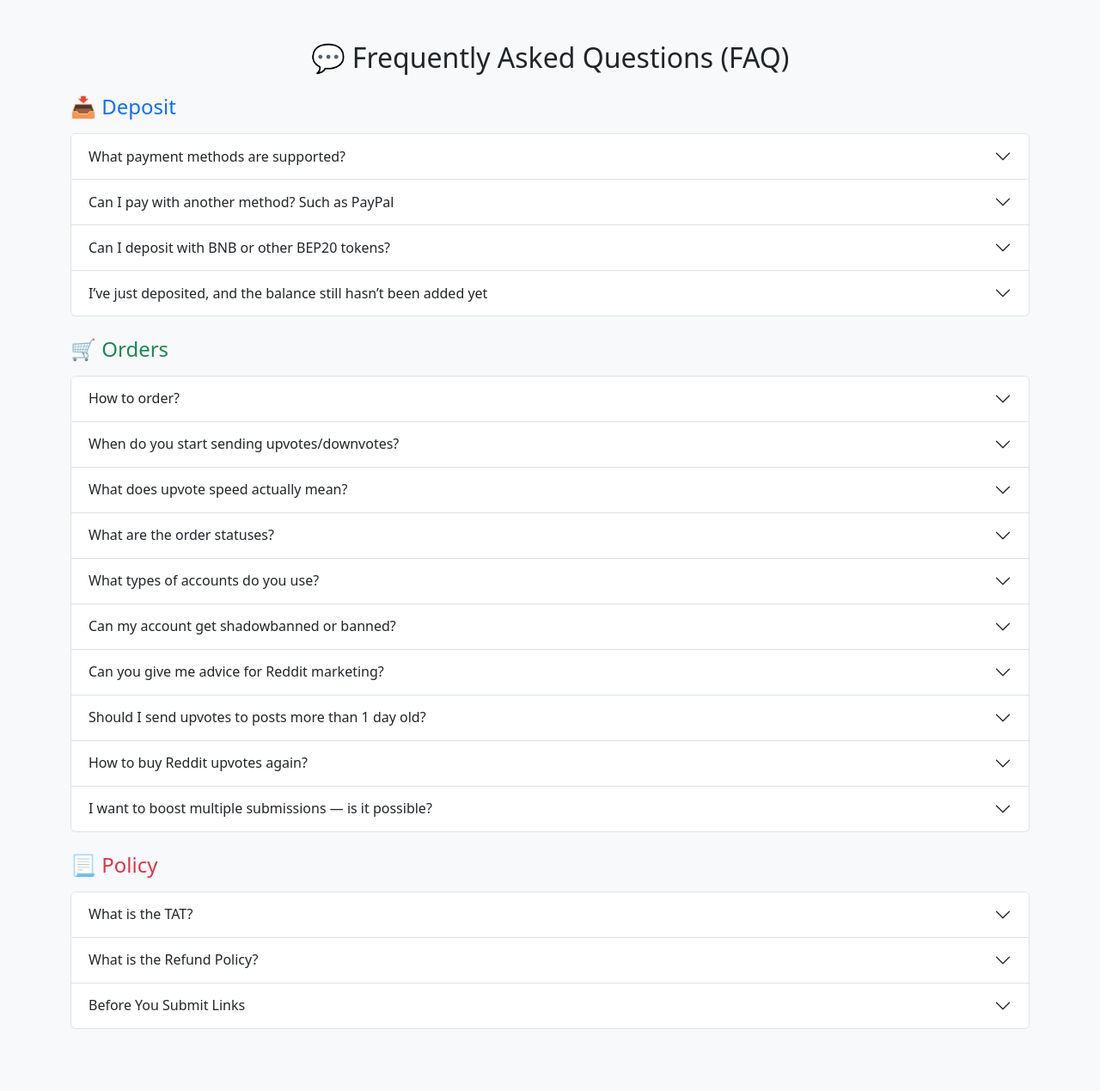
After one commit to Rahul009singla/marketplace-web, a Flask app: page /support/faq in a window 1280 px wide. The commit adds this page. Shown: the whole page at 86% size. Run offline with Flask 3, Linux system fonts and the light colour scheme.

Commit message:
✅ Added support bot, chatbot styling, and updated dashboard buttons

```diff
--- a/app.py
+++ b/app.py
@@ -7,10 +7,31 @@ import string
 import os
 import stripe
 import uuid
+from sentence_transformers import SentenceTransformer
+from sklearn.metrics.pairwise import cosine_similarity
+
+# Load the model only once
+model = SentenceTransformer('all-MiniLM-L6-v2')
+
+# Your FAQ base data (feel free to expand it)
+faq_data = [
+    ("What payment methods are supported?", "We support Stripe for credit/debit card payments."),
+    ("Can I pay with PayPal or crypto?", "Currently we only support Stripe."),
+    ("How do I recharge?", "Go to Recharge Wallet, enter the amount, and pay via Stripe."),
+    ("How to order?", "Choose an upvote package, enter your Reddit link, and submit."),
+    ("What's the refund policy?", "If we reject your order, the amount is refunded to your wallet.")
+]
+
+# Separate questions and answers
+faq_questions = [q for q, a in faq_data]
+faq_answers = [a for q, a in faq_data]
+
+# Create and store the question embeddings ONCE
+faq_embeddings = model.encode(faq_questions)
 
 # Load environment variables from .env file
 load_dotenv()
-print("✅ Loaded MONGO_URI:", os.getenv("MONGO_URI"))
+print("Loaded MONGO_URI:", os.getenv("MONGO_URI"))
 
 
 # Stripe setup
@@ -24,10 +45,10 @@ app.secret_key = 'secret123'
 ADMIN_USERNAME = os.getenv("ADMIN_USERNAME", "admin")
 ADMIN_PASSWORD = os.getenv("ADMIN_PASSWORD", "adminpass")
 
-# ✅ MongoDB setup (corrected)
+# MongoDB setup
 mongo_uri = os.getenv("MONGO_URI")
 if not mongo_uri:
-    raise ValueError("❌ MONGO_URI is not set. Please check your .env file.")
+    raise ValueError("MONGO_URI is not set. Please check your .env file.")
 
 client = MongoClient(mongo_uri)
 db = client["marketplace_bot"]
@@ -465,6 +486,59 @@ def assign_order_manual():
 
     return render_template('assign_order.html', users=users_list)
 
+@app.route('/support/faq')
+def support_faq():
+    deposit = [
+        ("What payment methods are supported?", "We support Stripe for credit/debit card payments. All payments are encrypted and processed instantly."),
+        ("Can I pay with another method? Such as PayPal", "We currently do not support PayPal or direct crypto. Contact support for manual options."),
+        ("Can I deposit with BNB or other BEP20 tokens?", "No. We do not accept crypto directly. Please use Stripe."),
+        ("I’ve just deposited, and the balance still hasn’t been added yet", "Wallet balances are applied automatically. If it’s delayed, contact support with your payment ID.")
+    ]
+
+    orders = [
+        ("How to order?", "Go to 'Buy Upvotes', choose a package, enter your Reddit URL, and submit."),
+        ("When do you start sending upvotes/downvotes?", "Usually within 1–15 minutes after approval."),
+        ("What does upvote speed actually mean?", "It means how fast votes are delivered. Slower speeds are safer."),
+        ("What are the order statuses?", "Pending (awaiting review), Approved (processing), Rejected (refunded)."),
+        ("What types of accounts do you use?", "We use aged, karma-rich Reddit accounts for better results."),
+        ("Can my account get shadowbanned or banned?", "It’s rare, but possible. Avoid spammy content."),
+        ("Can you give me advice for Reddit marketing?", "Yes, contact support with your goals and niche."),
+        ("Should I send upvotes to posts more than 1 day old?", "No. New posts within 6–12 hours perform best."),
+        ("How to buy Reddit upvotes again?", "Just go to 'Buy Upvotes' on your dashboard."),
+        ("I want to boost multiple submissions — is it possible?", "Yes. Contact support for bulk campaigns or discounts.")
+    ]
+
+    policy = [
+        ("What is the TAT?", "TAT means Turnaround Time. Most orders complete in 1 to 6 hours."),
+        ("What is the Refund Policy?", "If we reject your order, the amount is credited back to your wallet."),
+        ("Before You Submit Links", "Ensure you submit valid Reddit post URLs. Avoid NSFW or banned subreddits.")
+    ]
+
+    return render_template("faq.html", deposit=deposit, orders=orders, policy=policy)
+
+
+
+@app.route('/support/ask', methods=['GET', 'POST'])
+def support_ask():
+    answer = None
+
+    if request.method == 'POST':
+        user_question = request.form['question']
+        user_embedding = model.encode([user_question])
+
+        # Compare with existing FAQ embeddings
+        scores = cosine_similarity(user_embedding, faq_embeddings)[0]
+        best_idx = scores.argmax()
+        confidence = scores[best_idx]
+
+        # Threshold can be adjusted (0.6 to 0.8)
+        if confidence > 0.65:
+            answer = faq_answers[best_idx]
+        else:
+            answer = "Sorry, I couldn’t find a good match. Please contact support."
+
+    return render_template('ask_support.html', answer=answer)
+
 
 if __name__ == '__main__':
     print("✅ Flask app is starting...")
--- a/requirements.txt
+++ b/requirements.txt
@@ -4,3 +4,5 @@ stripe==12.2.0
 python-dotenv==1.1.1
 requests==2.32.4
 Werkzeug==3.1.3
+sentence-transformers==2.6.1
+scikit-learn==1.4.2
--- /dev/null
+++ b/templates/faq.html
@@ -0,0 +1,67 @@
+<!DOCTYPE html>
+<html>
+<head>
+    <title>Support - FAQ</title>
+    <meta name="viewport" content="width=device-width, initial-scale=1">
+    <link href="https://cdn.jsdelivr.net/npm/bootstrap@5.3.2/dist/css/bootstrap.min.css" rel="stylesheet">
+</head>
+<body class="bg-light">
+
+<div class="container py-5">
+    <h2 class="mb-4 text-center">💬 Frequently Asked Questions (FAQ)</h2>
+
+    <!-- Deposit -->
+    <div class="accordion mb-4" id="faqDeposit">
+        <h4 class="mb-3 text-primary">📥 Deposit</h4>
+        {% for q, a in deposit %}
+        <div class="accordion-item">
+            <h2 class="accordion-header">
+                <button class="accordion-button collapsed" type="button" data-bs-toggle="collapse" data-bs-target="#d{{ loop.index }}">
+                    {{ q }}
+                </button>
+            </h2>
+            <div id="d{{ loop.index }}" class="accordion-collapse collapse">
+                <div class="accordion-body">{{ a }}</div>
+            </div>
+        </div>
+        {% endfor %}
+    </div>
+
+    <!-- Orders -->
+    <div class="accordion mb-4" id="faqOrders">
+        <h4 class="mb-3 text-success">🛒 Orders</h4>
+        {% for q, a in orders %}
+        <div class="accordion-item">
+            <h2 class="accordion-header">
+                <button class="accordion-button collapsed" type="button" data-bs-toggle="collapse" data-bs-target="#o{{ loop.index }}">
+                    {{ q }}
+                </button>
+            </h2>
+            <div id="o{{ loop.index }}" class="accordion-collapse collapse">
+                <div class="accordion-body">{{ a }}</div>
+            </div>
+        </div>
+        {% endfor %}
+    </div>
+
+    <!-- Policy -->
+    <div class="accordion mb-4" id="faqPolicy">
+        <h4 class="mb-3 text-danger">📃 Policy</h4>
+        {% for q, a in policy %}
+        <div class="accordion-item">
+            <h2 class="accordion-header">
+                <button class="accordion-button collapsed" type="button" data-bs-toggle="collapse" data-bs-target="#p{{ loop.index }}">
+                    {{ q }}
+                </button>
+            </h2>
+            <div id="p{{ loop.index }}" class="accordion-collapse collapse">
+                <div class="accordion-body">{{ a }}</div>
+            </div>
+        </div>
+        {% endfor %}
+    </div>
+</div>
+
+<script src="https://cdn.jsdelivr.net/npm/bootstrap@5.3.2/dist/js/bootstrap.bundle.min.js"></script>
+</body>
+</html>
```
Also changed, not shown: templates/approved_orders.html (+25 -17 lines), templates/ask_support.html (added, +68 -0 lines), templates/buy.html (+27 -15 lines), templates/dashboard.html (+44 -34 lines), templates/payment_success.html (+10 -6 lines), templates/pending_orders.html (+23 -9 lines), templates/recharge.html (+15 -7 lines), templates/rejected_orders.html (+18 -11 lines).
